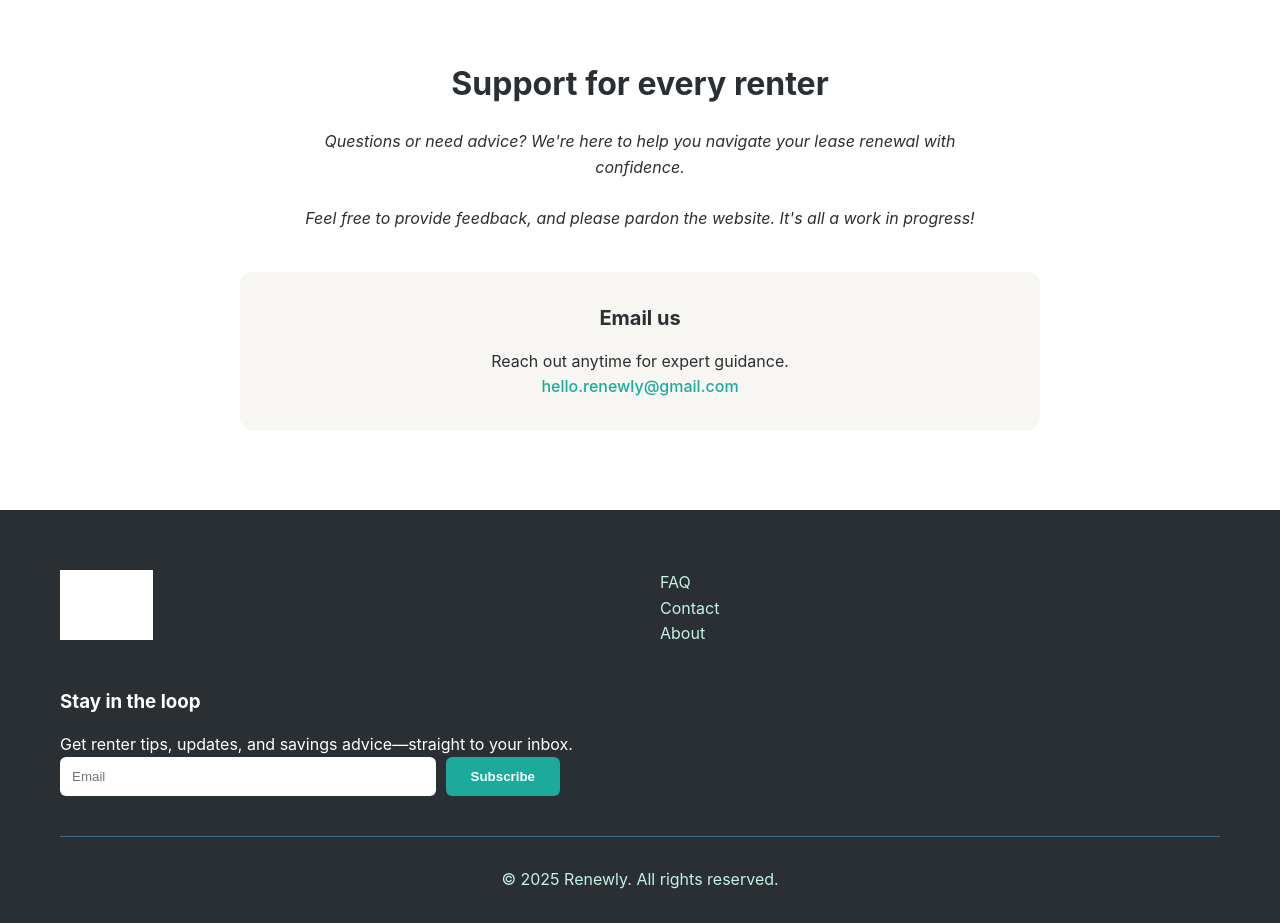
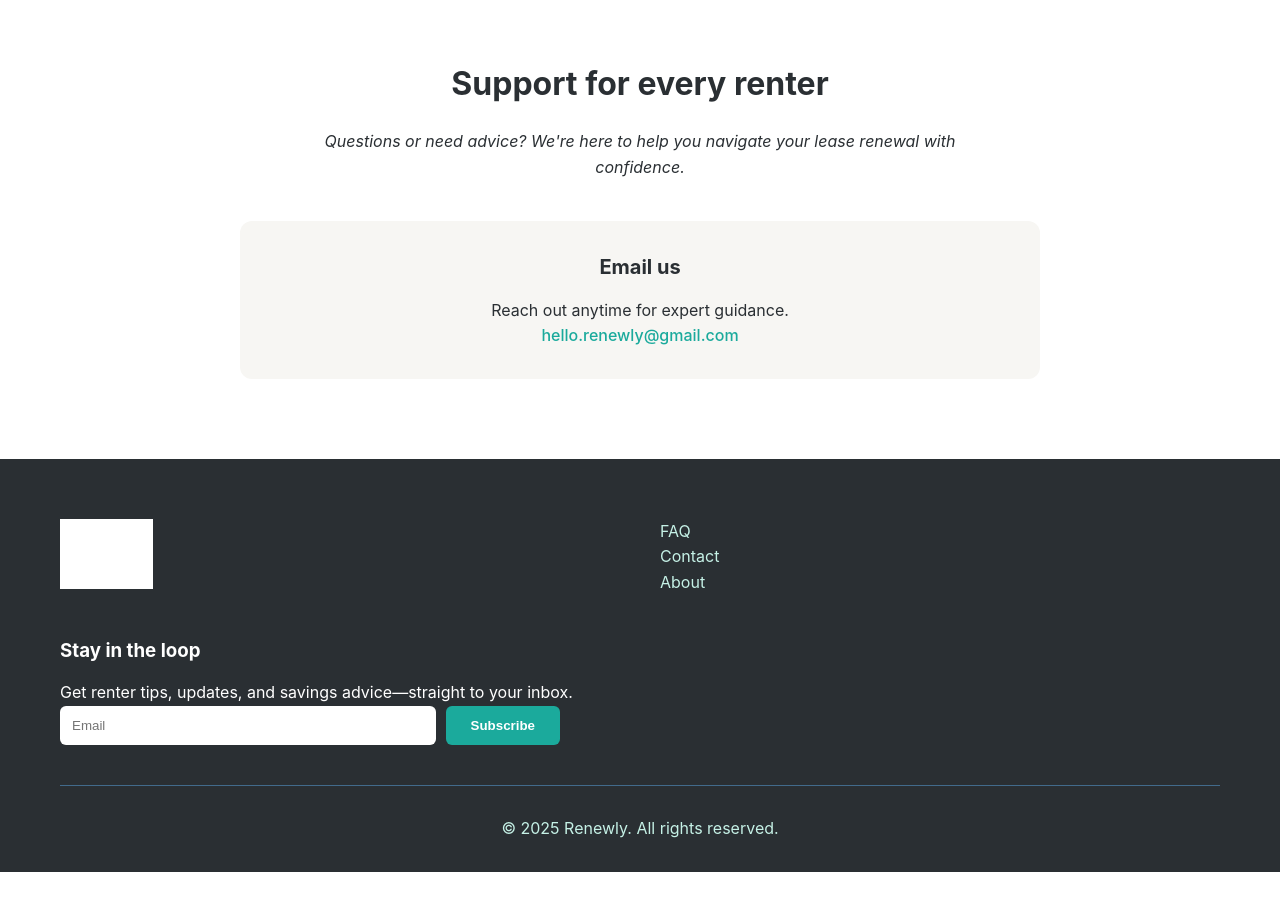
Before and after one commit to hellorenewly-prog/renewly-website, a plain HTML site: page contact.html in a window 1280 px wide. Shown: the part 1960-2883 px from the top of the page. After the commit the page ends 2832 px from the top, so only its background shows below. Drawn offline with Linux system fonts and the light colour scheme; grey boxes are pictures that could not be loaded.

Commit message:
Simplify support intro paragraph
Removed extra feedback message from support section.

```diff
--- a/contact.html
+++ b/contact.html
@@ -343,7 +343,7 @@
     <section class="support-section">
         <div class="container">
             <h2>Support for every renter</h2>
-            <p class="support-intro">Questions or need advice? We're here to help you navigate your lease renewal with confidence.<br><br><em>Feel free to provide feedback, and please pardon the website. It's all a work in progress!</em></p>
+            <p class="support-intro">Questions or need advice? We're here to help you navigate your lease renewal with confidence.</p>
 
             <div class="support-grid">
                 <div class="support-card">
```
